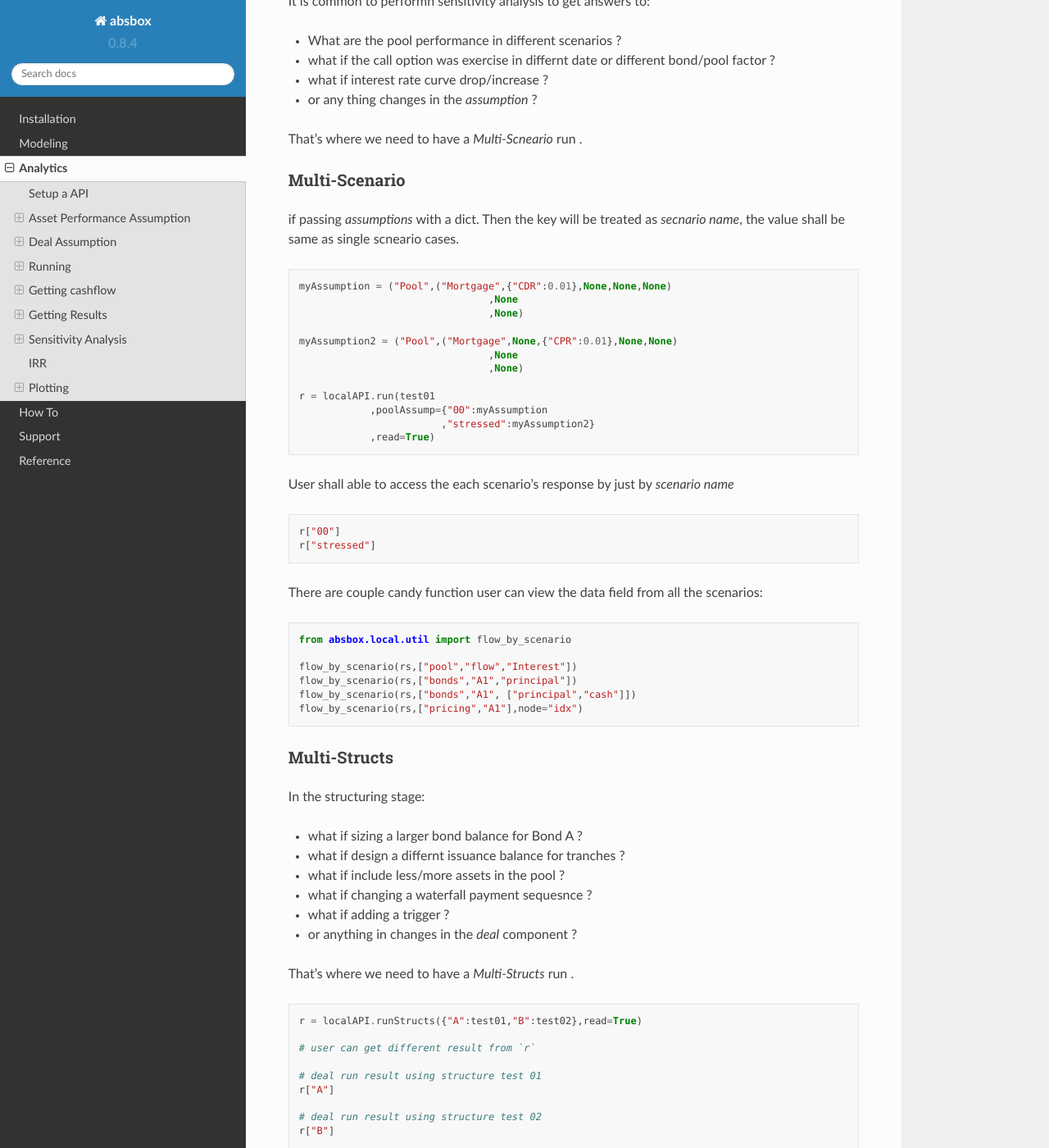
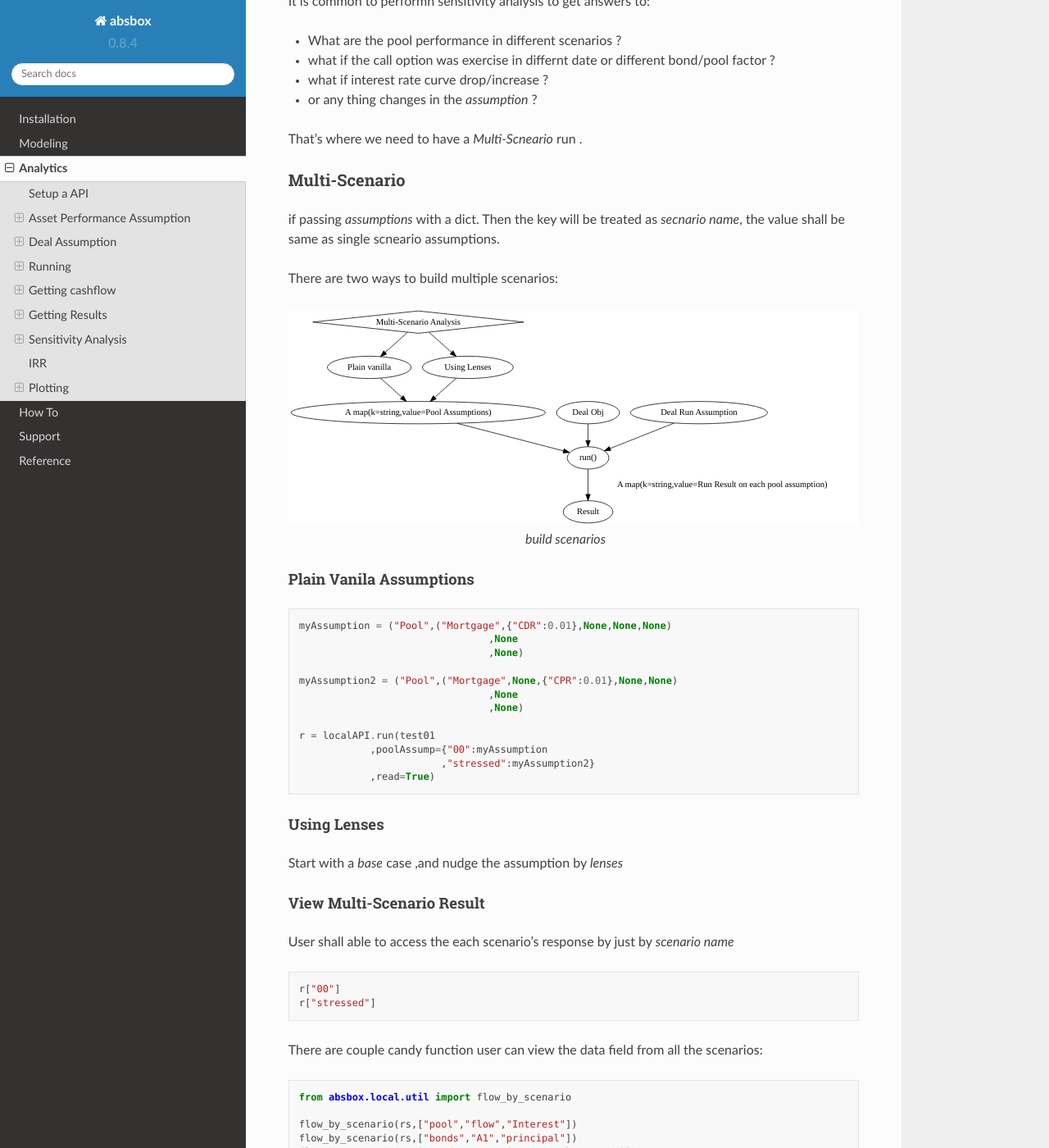
Before and after one commit to yellowbean/absbox-doc, a Sphinx documentation site: the page built from docs/source/analytics.rst, in a window 1280 px wide and 1400 px high, scrolled down 17608 px. Shown: the whole window at 82% size. Built offline with Sphinx 7.4.7 and the Read the Docs theme 2.0.0, drawn with Linux system fonts in a browser that asks for light colours.

Commit message:
update sensit

```diff
--- a/docs/source/analytics.rst
+++ b/docs/source/analytics.rst
@@ -933,7 +933,34 @@ That's where we need to have a  `Multi-Scneario` run .
 Multi-Scenario
 ^^^^^^^^^^^^^^^^^
 
-if passing `assumptions` with a dict. Then the key will be treated as `secnario name`, the value shall be same as single scneario cases.
+if passing `assumptions` with a dict. Then the key will be treated as `secnario name`, the value shall be same as single scneario assumptions.
+
+There are two ways to build multiple scenarios:
+
+
+.. graphviz::
+    :name: sphinx.ext.graphviz
+    :caption: build scenarios
+    :alt: build scenarios
+    :align: center
+
+    digraph {
+        b [shape=diamond, label="Multi-Scenario Analysis"]
+        b -> "Plain vanilla"
+        b -> "Using Lenses"
+        "Plain vanilla" -> AssumpDict
+        "Using Lenses" -> AssumpDict
+        AssumpDict [label="A map(k=string,value=Pool Assumptions)"]
+        "Deal Obj" -> "run()"
+        AssumpDict -> "run()"
+        "Deal Run Assumption" -> "run()"
+        "run()" -> Result [label="A map(k=string,value=Run Result on each pool assumption)"]
+    }
+
+
+Plain Vanila Assumptions
+""""""""""""""""""""""""""
+
 
 .. code-block:: python
 
@@ -949,6 +976,16 @@ if passing `assumptions` with a dict. Then the key will be treated as `secnario
                ,poolAssump={"00":myAssumption
                            ,"stressed":myAssumption2}
                ,read=True)
+
+Using Lenses
+""""""""""""""""""""
+Start with a `base` case ,and nudge the assumption by `lenses`
+
+
+
+View Multi-Scenario Result
+""""""""""""""""""""""""""""""
+
 
 User shall able to access the each scenario's response by just by `scenario name`
 
@@ -967,6 +1004,8 @@ There are couple candy function user can view the data field from all the scenar
    flow_by_scenario(rs,["bonds","A1","principal"])
    flow_by_scenario(rs,["bonds","A1", ["principal","cash"]])
    flow_by_scenario(rs,["pricing","A1"],node="idx")
+
+
 
 
 Multi-Structs
```
Also changed, not shown: docs/source/modeling.rst (+3 -5 lines).
